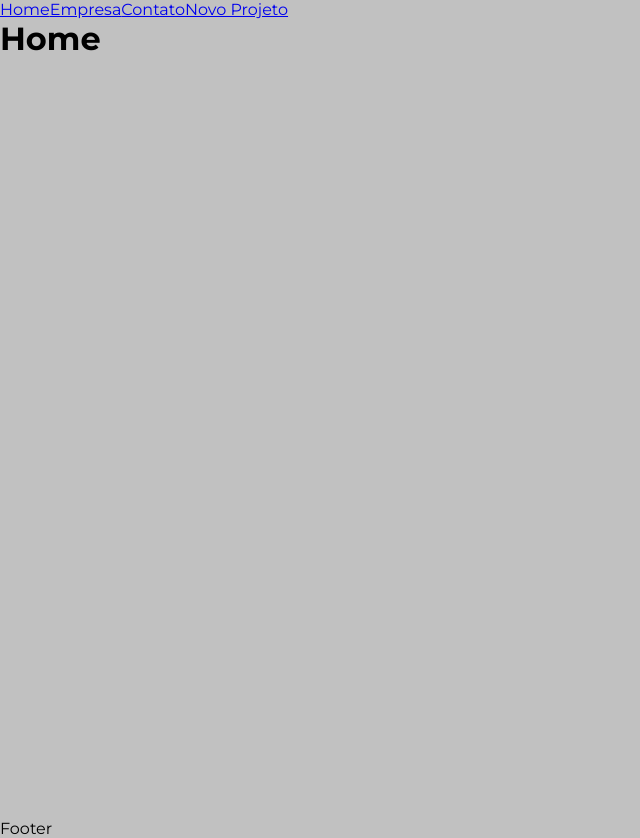
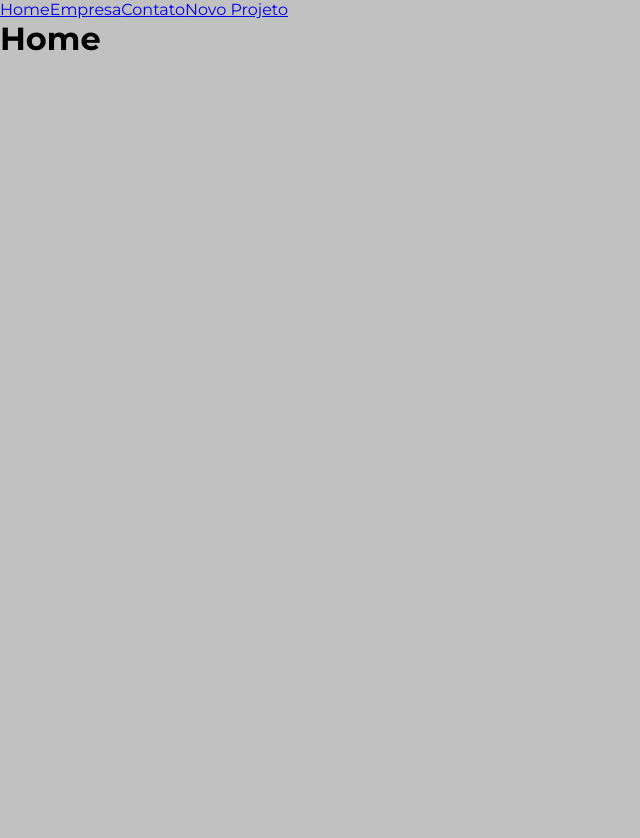
Before and after one commit to GSBarros17/pagina-react, a JavaScript app: page / in a window 1280 px wide. Shown: the whole page, without its empty margins (0-640 px from the left). Built offline with nearby package versions, Linux system fonts and the light colour scheme; the HTML template or start-up script is replaced by a standard one.

Commit message:
import Navbar e Footer para o App.js

```diff
--- a/src/App.js
+++ b/src/App.js
@@ -5,10 +5,13 @@ import Contact from "./components/pages/Contact"
 import NewProject from "./components/pages/NewProject"
 
 import Container from "./components/layout/Container"
+import Navbar from "./components/layout/Navbar"
+import Footer from "./components/layout/Footer"
 
 function App() {
   return (
     <BrowserRouter>
+    <Navbar />
      <ul>
         <Link to="/">Home</Link>
         <Link to="/Company">Empresa</Link>
@@ -24,7 +27,7 @@ function App() {
             </Routes>
         </Container>
 
-      <p>Footer</p>
+      <Footer />
     </BrowserRouter>
   );
 }
```
